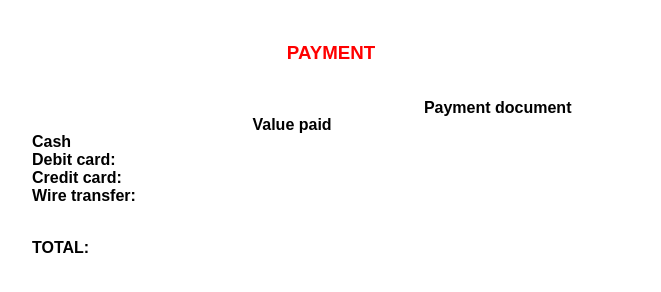
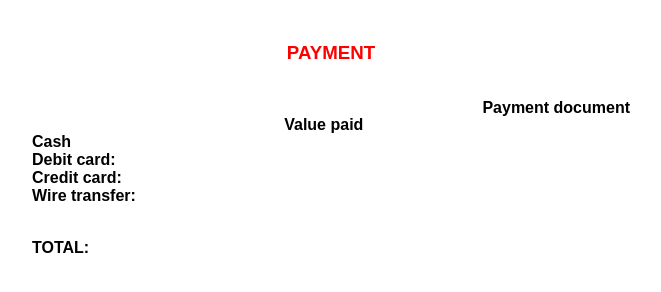
Before and after one commit to Spotynet/events-class-education-utils, a Python web app: template create_pdf/templates/payment_template.html in a window 1280 px wide. Shown: the part 442-734 px from the top of the page, without its empty margins (309-970 px from the left). Run offline with Jinja, Linux system fonts and the light colour scheme; the template is opened without the code that fills it, so the values that code supplies are empty.

Commit message:
changed to align text

```diff
--- a/create_pdf/templates/payment_template.html
+++ b/create_pdf/templates/payment_template.html
@@ -80,7 +80,7 @@
         <div class="page" title="Page 1">
         <div class="layoutArea">
         <div class="column">
-        <p style="text-align: center;"> <strong>Value paid</strong></p>
+        <p style="text-align: right;"> <strong>Value paid</strong></p>
         <p style="text-align: right;">{{cash_value}}<br />{{deb_card_value}}<br />{{cred_card_value}}<br />{{transfer_value}}<br /><br /></p>
         <p style="text-align: right;">{{total_pay}}</p>
         </div>
@@ -94,7 +94,7 @@
         <div class="page" title="Page 1">
         <div class="layoutArea">
         <div class="column">
-        <p style="text-align: center;"><strong>Payment document</strong></p>
+        <p style="text-align: right;"><strong>Payment document</strong></p>
         <p style="text-align: right;"><br />{{deb_card_doc}}<br />{{cred_card_doc}}<br />{{transfer_doc}}<br /><br /></p>
         <p>&nbsp;</p>
         </div>
@@ -107,20 +107,6 @@
         <div class="page" title="Page 1">
         <div class="layoutArea">
         <div class="column">&nbsp;</div>
-        </div>
-        </div>
-        </div>
-        </div>
-        </div>
-        </div>
-        </div>
-        </div>
-        </div>
-        </div>
-        </div>
-        </div>
-        </div>
-        </div>
 
 </body>
 
```
